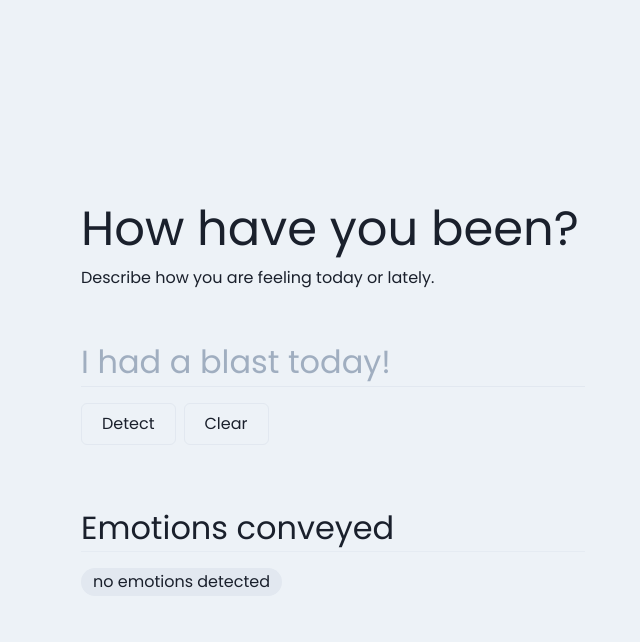
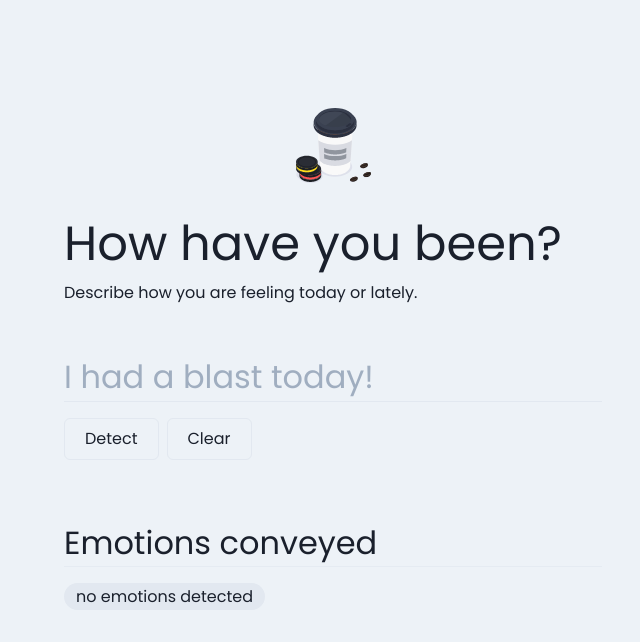
Before and after one commit to Randell-janus/textual-emotion-classifier, a Next.js app: page / in a window 1280 px wide. Shown: the top 642 px of the page, without its empty margins (307-947 px from the left). Built offline with nearby package versions, Linux system fonts and the light colour scheme.

Commit message:
update conditional rendering logic for api error state

```diff
--- a/components/Columns.js
+++ b/components/Columns.js
@@ -18,9 +18,9 @@ export default function Columns() {
         </Container>
         <Container align="center">
           <Image
-            src="undraw_welcoming_xvuq.svg"
-            width={[300, 300, 400]}
-            height={[350, 350, 400]}
+            src="coffee_SVG.svg"
+            width={[300, 200, 400]}
+            height={[300, 300, 400]}
           />
         </Container>
       </Flex>
--- a/components/GoEmotions.js
+++ b/components/GoEmotions.js
@@ -11,6 +11,7 @@ import {
   Divider,
   CircularProgress,
   Badge,
+  Image,
 } from "@chakra-ui/react";
 import "@fontsource/poppins";
 
@@ -20,18 +21,13 @@ export default function GoEmotions() {
   const [text, setText] = useState("");
   const [result, setResult] = useState("");
   const [show, setShow] = useState(false);
-  const [resultIsPending, setResultIsPending] = useState(false);
 
   async function getSentiment() {
     const res = await axios.post("/api/classify", {
       sentence: text,
     });
     setResult(res.data);
-    console.log(res.data);
-
-    if (!result.error) {
-      setResultIsPending(false);
-    }
+    // console.log(res.data);
   }
 
   const handleGetSentiment = (e) => {
@@ -40,8 +36,7 @@ export default function GoEmotions() {
   };
 
   if (result.error) {
-    setTimeout(getSentiment, 2000);
-    setResultIsPending(true);
+    getSentiment();
   }
 
   const handleReset = (e) => {
@@ -53,10 +48,26 @@ export default function GoEmotions() {
 
   return (
     <>
-      <Flex h="100vh" w="100%" align="center" justify="center">
+      <Flex
+        h="100%"
+        w="100%"
+        align="center"
+        justify="center"
+        direction="column"
+      >
+        <Image
+          mt={["8em", null, "6em"]}
+          src="coffee_SVG.svg"
+          // width={[100, 100, 100]}
+          height={[50, 50, 75]}
+        />
         <Container
-          px={9}
-          py={12}
+          //   bgImage="url('coffee_SVG.svg')"
+          //   backgroundRepeat="no-repeat"
+          //   backgroundPosition="right bottom"
+          //   backgroundSize="12em"
+          px={19}
+          py={8}
           direction="column"
           maxW={["26em", null, "xl"]}
         >
@@ -80,23 +91,12 @@ export default function GoEmotions() {
                 maxLength="50"
                 minLength="3"
                 mb={4}
-                disabled={resultIsPending}
               />
               <Flex>
-                <Button
-                  disabled={resultIsPending}
-                  mr={2}
-                  mb={16}
-                  variant="outline"
-                  type="submit"
-                >
+                <Button mr={2} mb={16} variant="outline" type="submit">
                   Detect
                 </Button>
-                <Button
-                  disabled={resultIsPending}
-                  variant="outline"
-                  onClick={handleReset}
-                >
+                <Button variant="outline" onClick={handleReset}>
                   Clear
                 </Button>
               </Flex>
@@ -104,7 +104,6 @@ export default function GoEmotions() {
           </form>
           <Flex align="center">
             <Heading
-              // mt={16}
               mb={1}
               fontWeight="500"
               fontSize={["1.25rem", null, "2rem"]}
@@ -113,7 +112,19 @@ export default function GoEmotions() {
             </Heading>
           </Flex>
           <Divider mb={3} colorScheme="blackAlpha"></Divider>
-          {result[0] ? (
+          {!result[0] && (
+            <Tag
+              fontSize={["0.75rem", null, "1rem"]}
+              borderRadius="full"
+              bg="gray.200"
+              my={1}
+              px={[2, 2, 3]}
+              py={[0, 0, 1]}
+            >
+              {result.error ? "loading..." : "no emotions detected"}
+            </Tag>
+          )}
+          {result[0] &&
             result[0]
               .sort((a, b) => b.score - a.score)
               .map(
@@ -136,36 +147,7 @@ export default function GoEmotions() {
                       </Flex>
                     </Tag>
                   )
-              )
-          ) : (
-            <>
-              {result.error ? (
-                <Tag
-                  fontSize={["0.75rem", null, "1rem"]}
-                  borderRadius="full"
-                  bg="green.200"
-                  my={1}
-                  px={[2, 2, 3]}
-                  py={[0, 0, 1]}
-                >
-                  detecting emotions...
-                </Tag>
-              ) : (
-                <>
-                  <Tag
-                    fontSize={["0.75rem", null, "1rem"]}
-                    borderRadius="full"
-                    bg="gray.200"
-                    my={1}
-                    px={[2, 2, 3]}
-                    py={[0, 0, 1]}
-                  >
-                    no emotions detected
-                  </Tag>
-                </>
               )}
-            </>
-          )}
         </Container>
       </Flex>
     </>
```
Also changed, not shown: public/coffee_SVG.svg (added).
